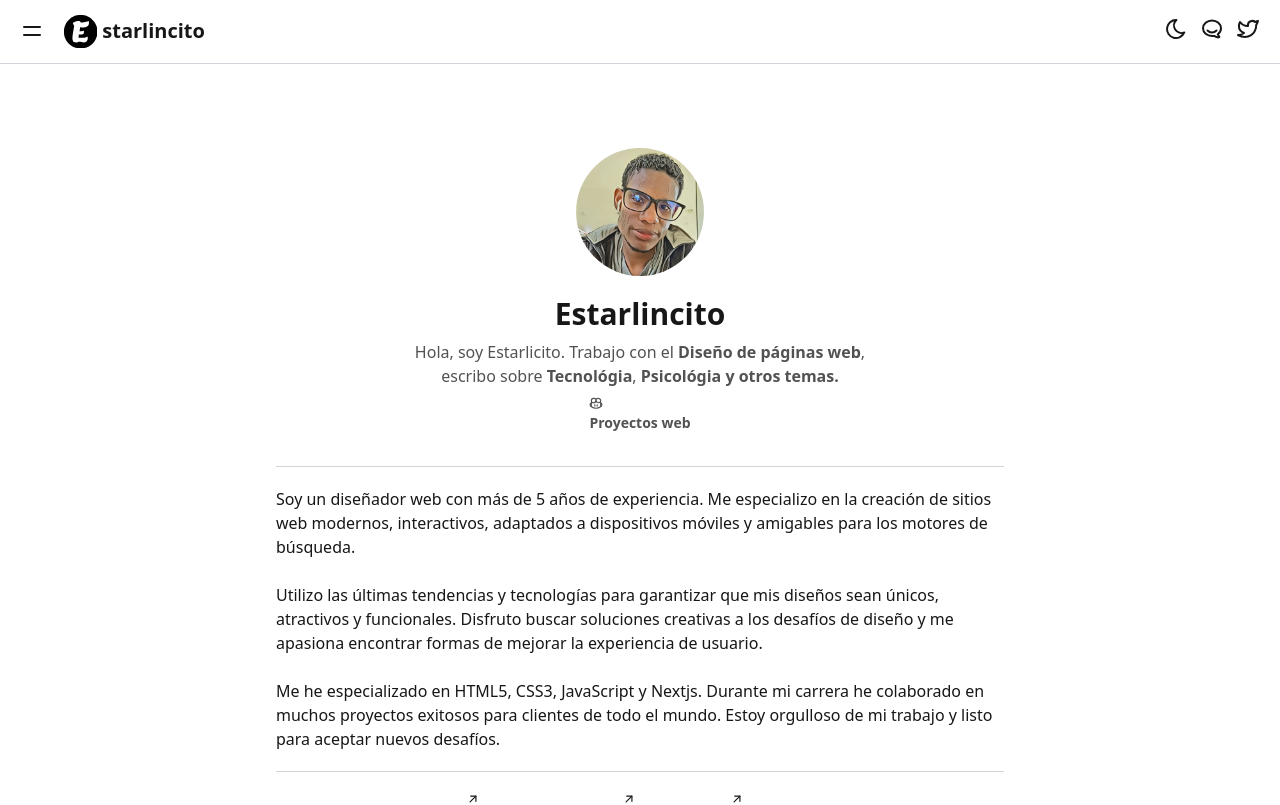
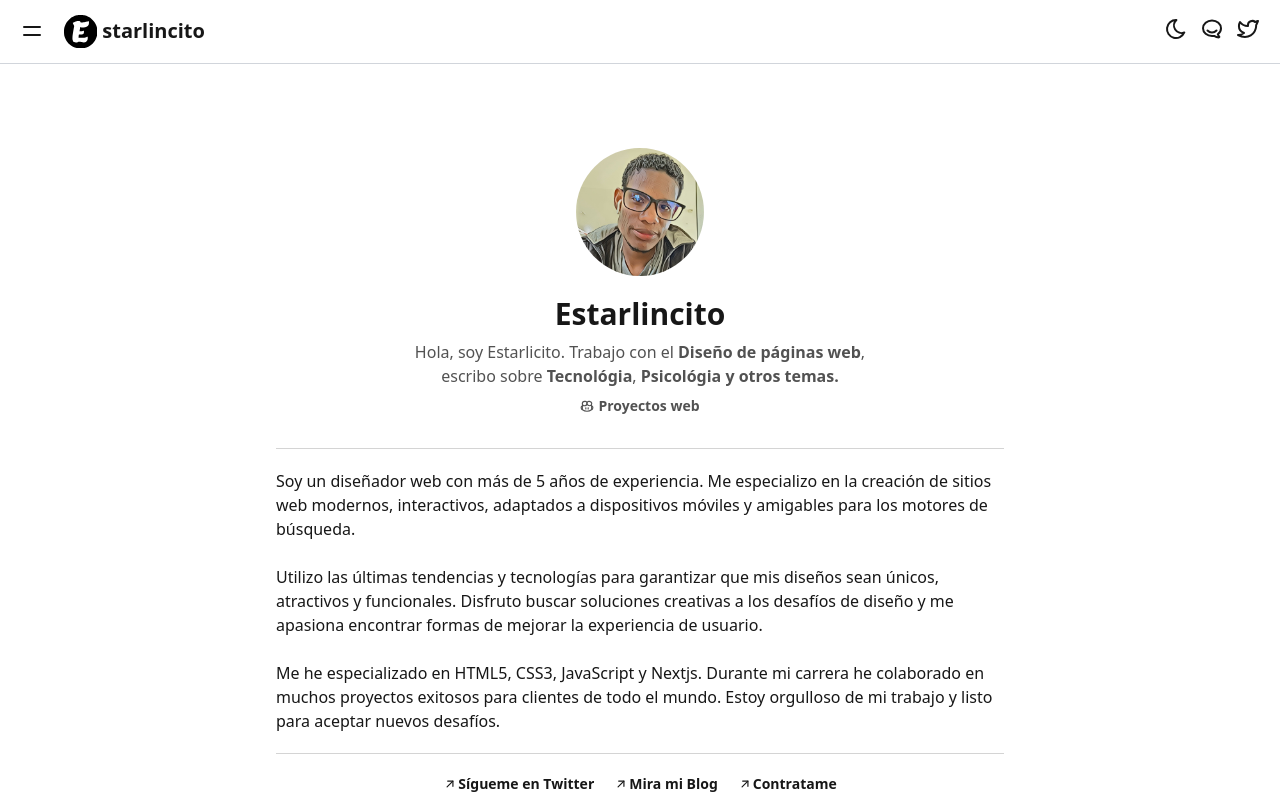
Before and after one commit to estarlincito/estarlincito.com, a Next.js app: page / in a window 1280 px wide. Shown: the top 805 px of the page. Built offline with nearby package versions, Linux system fonts and the light colour scheme; what contentlayer would draw is missing.

Commit message:
fix linkdoc orden

```diff
--- a/src/app/page.tsx
+++ b/src/app/page.tsx
@@ -61,10 +61,7 @@ const HomePage = () => {
           <Linkdoc
             href='https://github.com/estarlincito'
             target='_blank'
-            // className={clsx(
-            //   'flex items-center gap-1',
-            //   'text-neutral-600 dark:text-neutral-300'
-            // )}
+            orden='vertically'
             color='neutral'
           >
             <TbBrandGithubCopilot />
@@ -100,7 +97,7 @@ const HomePage = () => {
                 <Linkdoc
                   href={link.route}
                   target={link.target!}
-                  // className='flex items-center mb-2 md:mb-0'
+                  orden='horizontally'
                 >
                   <TbArrowUpRight /> {link.label}
                 </Linkdoc>
--- a/src/components/HOC/linkdoc.tsx
+++ b/src/components/HOC/linkdoc.tsx
@@ -13,7 +13,7 @@ interface Props {
   underline?: boolean;
   color?: 'sky' | 'neutral';
   size?: 'text-base' | 'text-lg' | 'text-xl' | 'text-2xl' | 'text-3xl';
-  orden?: 'center';
+  orden?: 'horizontally' | 'vertically';
 }
 
 const Linkdoc: React.FC<Props> = ({
@@ -41,7 +41,10 @@ const Linkdoc: React.FC<Props> = ({
           size && size,
           color === 'sky' ? 'text-sky-600 dark:text-sky-400' : '',
           color === 'neutral' ? 'text-neutral-600 dark:text-neutral-300' : '',
-          orden === 'center' ? 'flex flex-row items-center gap-x-[1px]' : '',
+          orden === 'horizontally'
+            ? 'flex flex-row items-center gap-x-[1px]'
+            : '',
+          orden === 'vertically' ? 'flex items-center gap-1' : '',
           underline === true ? 'underline' : ''
         )}
       >
--- a/src/components/UI/molecules/brand.tsx
+++ b/src/components/UI/molecules/brand.tsx
@@ -3,7 +3,7 @@ import { Logo } from '@UI/atoms';
 
 const Brand = () => {
   return (
-    <Linkdoc href='/' target='_self' orden='center'>
+    <Linkdoc href='/' target='_self' orden='horizontally'>
       <span className='hidden md:block'>
         <Logo />
       </span>
--- a/src/components/UI/organisms/postlayout/nav/li.tsx
+++ b/src/components/UI/organisms/postlayout/nav/li.tsx
@@ -11,7 +11,7 @@ interface Props {
 const Li: React.FC<Props> = ({ children, href }) => {
   return (
     <li>
-      <Linkdoc href={href} target='_self' orden='center'>
+      <Linkdoc href={href} target='_self' orden='horizontally'>
         {children}
       </Linkdoc>
     </li>
```
